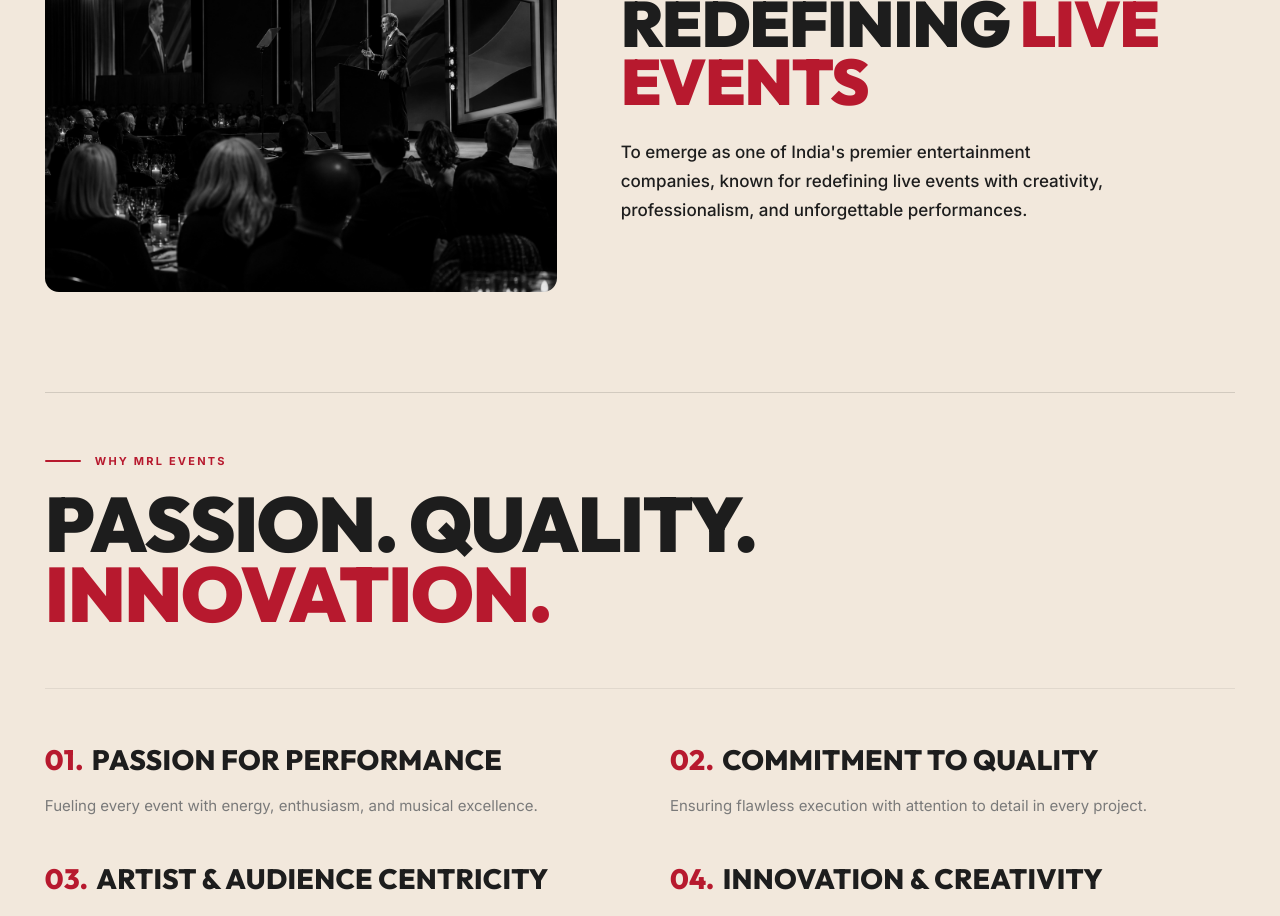
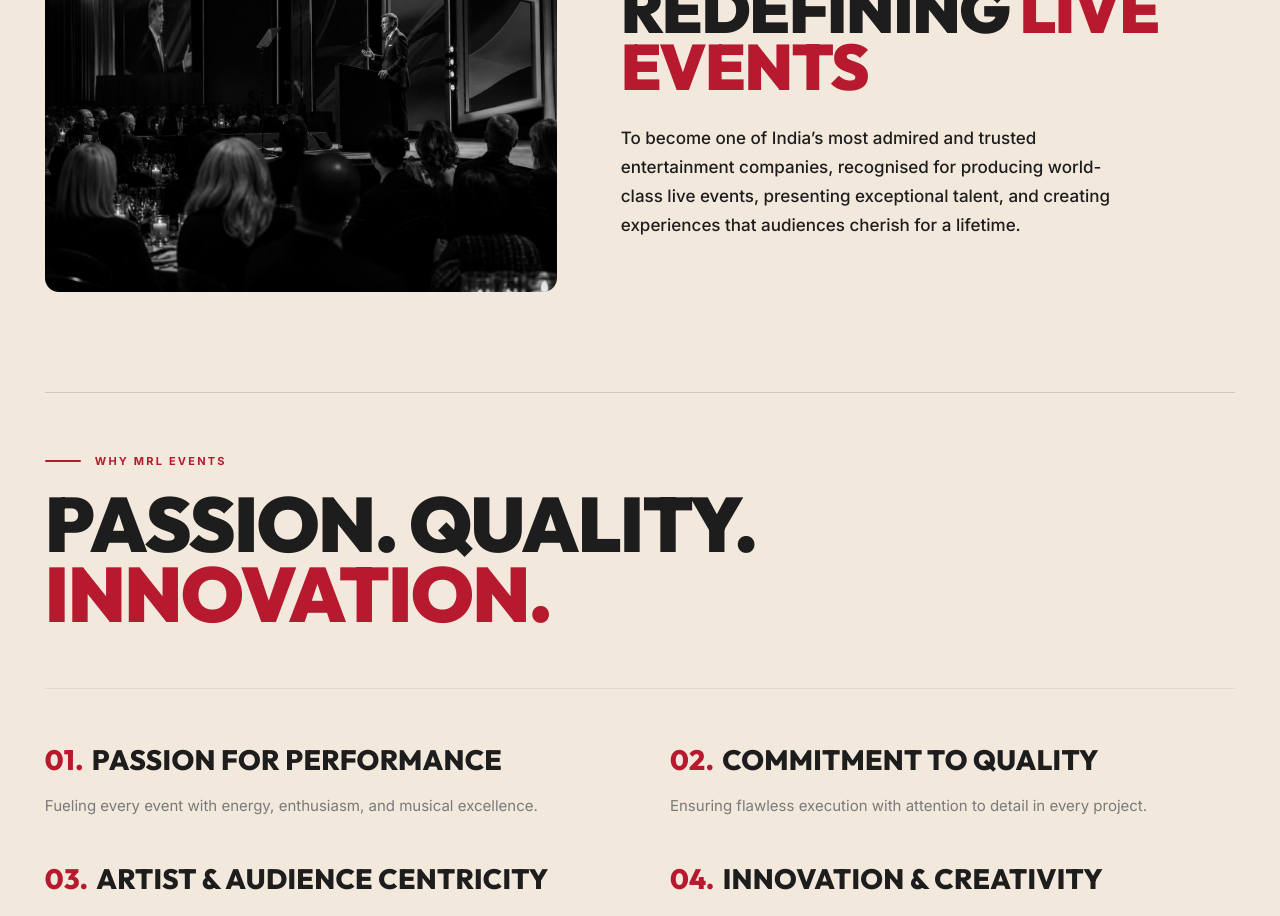
Before and after one commit to rameezwangde/mrl-events, a React (Vite) app: page /about in a window 1280 px wide. Shown: the part 2280-3196 px from the top of the page. Built offline with nearby package versions, Linux system fonts and the light colour scheme.

Commit message:
feat: add AboutPage component with company information and mission statement

```diff
--- a/src/pages/AboutPage.jsx
+++ b/src/pages/AboutPage.jsx
@@ -112,7 +112,7 @@ export default function AboutPage() {
                 REDEFINING <span style={{ color: 'var(--red)' }}>LIVE EVENTS</span>
               </h2>
               <p style={{ fontSize: '17px', color: 'var(--charcoal)', fontWeight: '500', lineHeight: '1.7', maxWidth: '500px', margin: 0 }}>
-                To emerge as one of India's premier entertainment companies, known for redefining live events with creativity, professionalism, and unforgettable performances.
+                To become one of India’s most admired and trusted entertainment companies, recognised for producing world-class live events, presenting exceptional talent, and creating experiences that audiences cherish for a lifetime.
               </p>
             </Reveal>
           </div>
```
